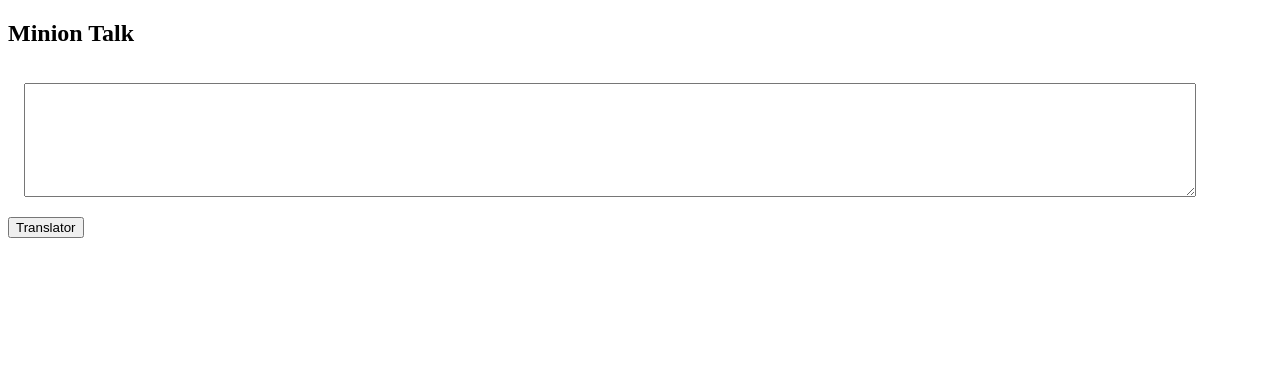
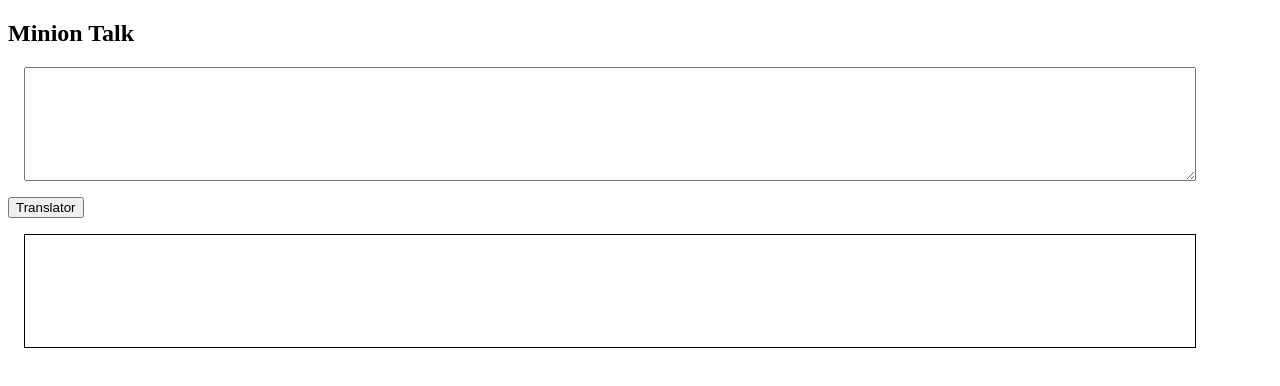
Before and after one commit to dev-prabhat/banana-talks, a plain HTML site: page index.html in a window 1280 px wide. Drawn offline with Linux system fonts and the light colour scheme.

Commit message:
input output processing done

```diff
--- a/app.js
+++ b/app.js
@@ -1,10 +1,10 @@
 var btnTranslate = document.querySelector("#btn-translate");
 var inputArea = document.querySelector('textarea')
+var outputArea = document.querySelector('#output')
 
 
 btnTranslate.addEventListener("click", Eventhandler)
 
 function Eventhandler() {
-    console.log("clicked!!")
-    console.log(inputArea.value)
+    outputArea.innerText = inputArea.value
 }
--- a/index.html
+++ b/index.html
@@ -11,7 +11,7 @@
     <h2>Minion Talk</h2>
     <textarea></textarea>
     <button id="btn-translate">Translator</button>
-    <!-- <div id="output"></div> -->
+    <div id="output"></div>
     <script src="app.js" type="text/javascript"></script>
   </body>
 </html>
--- a/styles.css
+++ b/styles.css
@@ -3,4 +3,13 @@ textarea{
     height: 10vh;
     margin: 1rem;
     padding: 1rem;
+    display: block;
 }
+#output{
+    border: 1px solid black;
+    width: 90%;
+    height: 10vh;
+    margin: 1rem;
+    padding: 1rem;
+    display: block;
+}
```
